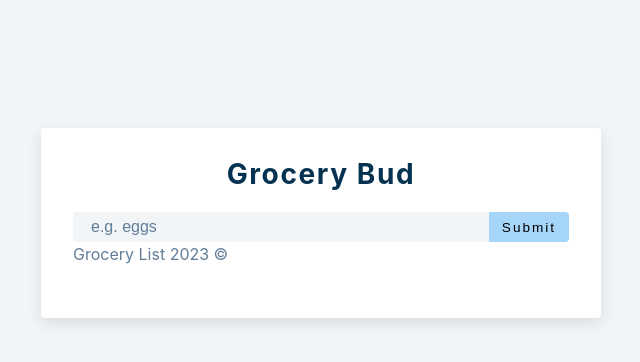
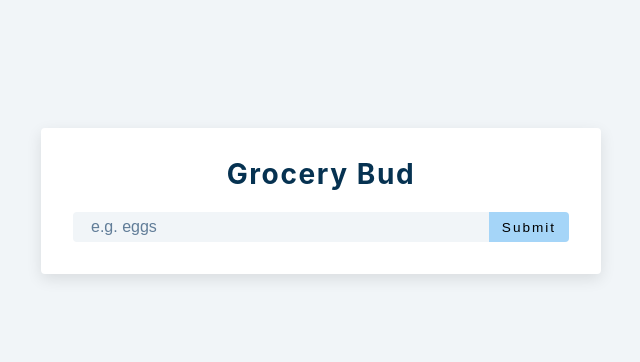
Before and after one commit to 12moi/grocery, a React (Create React App) app: page / in a window 1280 px wide. Shown: the top 362 px of the page, without its empty margins (319-959 px from the left). Built offline with nearby package versions, Linux system fonts and the light colour scheme; the HTML template or start-up script is replaced by a standard one.

Commit message:
add update

```diff
--- a/src/App.js
+++ b/src/App.js
@@ -1,7 +1,7 @@
 import React, { useState, useEffect } from 'react';
 import List from './List';
 import Alert from './Alert';
-import Footer from './Footer';
+
 const getLocalStorage = () => {
   let list = localStorage.getItem('list');
   if (list) {
@@ -89,7 +89,7 @@ function App() {
           </button>
         </div>
       )}
-      < Footer />
+
     </section>
 
   );
--- a/src/Footer.js
+++ /dev/null
@@ -1,11 +0,0 @@
-import React from 'react'
-
-function Footer() {
-  return (
-    <div className='footer'>
-    <p>Grocery List 2023 &copy;</p>
-</div>
-  )
-}
-
-export default Footer
```
